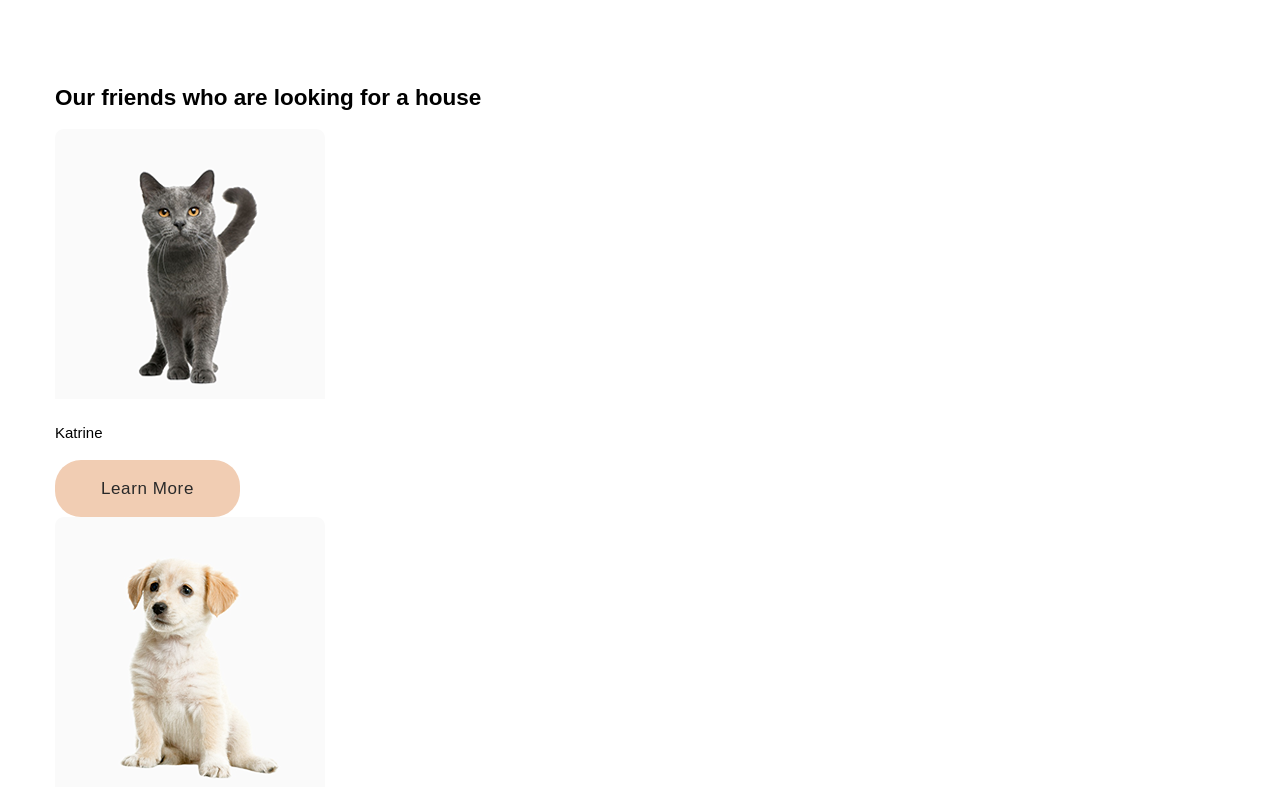
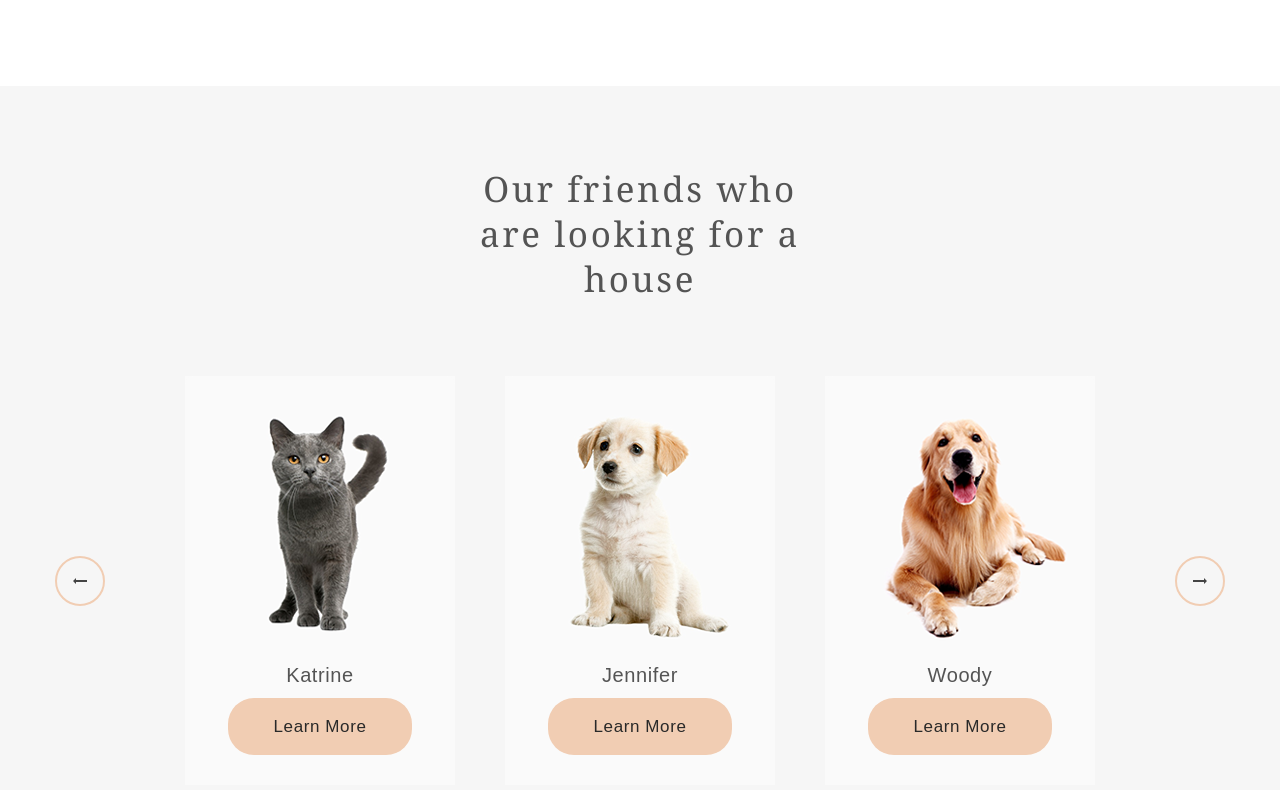
Before and after one commit to kildyashovD/Cozy-House, a website: page source/index.html in a window 1280 px wide. Shown: the part 1483-2273 px from the top of the page. Drawn offline with nearby package versions, Linux system fonts and the light colour scheme; files that its build step writes are made by us from their sources.

Commit message:
Стилизует our-pets

```diff
--- a/source/index.html
+++ b/source/index.html
@@ -72,7 +72,7 @@
 
       <div class="our-pets__wrapper wrapper">
 
-        <h2 class="our-pets__heading">Our friends who are looking for a house</h2>
+        <h2 class="our-pets__heading">Our friends who are&nbsp;looking for a house</h2>
 
         <div class="our-pets__slider slider">
           <div class="slider__item pet-card">
@@ -99,11 +99,11 @@
             </div>
           </div>
 
-          <button class="pet-card__previous" type="button" name="button">Previous</button>
-          <button class="pet-card__next" type="button" name="button">Next</button>
+          <button class="slider__previous" type="button" name="button">Previous</button>
+          <button class="slider__next" type="button" name="button">Next</button>
         </div>
 
-        <a class="our-pets__link" href="#">Get to know the rest</a>
+        <a class="our-pets__link button" href="#">Get to know the rest</a>
 
       </div>
 
--- a/source/less/blocks/about.less
+++ b/source/less/blocks/about.less
@@ -35,6 +35,7 @@
   color: #545454;
   font-family: "Gergia", sans-serif;
   font-weight: 400;
+  letter-spacing: 2.6px;
 }
 
 .about__description {
--- a/source/less/blocks/button.less
+++ b/source/less/blocks/button.less
@@ -13,4 +13,10 @@
   border-radius: 26px;
 
   background-color: #f1cdb3;
+
+  cursor: pointer;
+
+  &:active {
+    opacity: 0.6;
+  }
 }
--- /dev/null
+++ b/source/less/blocks/our-pets.less
@@ -0,0 +1,22 @@
+.our-pets {
+  padding-top: 80px;
+  padding-bottom: 70px;
+
+  text-align: center;
+
+  background-color: #f6f6f6;
+}
+
+.our-pets__heading {
+  max-width: 430px;
+  margin: 0 auto;
+  margin-bottom: 75px;
+  padding: 0;
+
+  font-family: "Georgia", sans-serif;
+  font-size: 35px;
+  line-height: 45px;
+  font-weight: 400;
+  color: #545454;
+  letter-spacing: 2.6px;
+}
--- a/source/less/blocks/page-preview.less
+++ b/source/less/blocks/page-preview.less
@@ -13,13 +13,14 @@
   margin-bottom: 45px;
   padding: 0;
   padding-top: 340px;
-  max-width: 320px;
+  max-width: 350px;
 
   font-size: 44px;
   line-height: 57px;
   font-family: "Georgia", sans-serif;
   font-weight: 400;
   color: #989695;
+  letter-spacing: 2.6px;
 }
 
 .page-preview__text {
--- /dev/null
+++ b/source/less/blocks/pet-card.less
@@ -0,0 +1,30 @@
+.pet-card {
+  box-sizing: border-box;
+  width: 270px;
+
+  background-color: rgb(250, 250, 250);
+
+  &:hover {
+    box-shadow: 0 8px 12px 0 rgba(0, 0, 0, 0.1);
+  }
+
+  &:active {
+    box-shadow: 0 3px 5px 0 rgba(0, 0, 0, 0.1);
+  }
+}
+
+.pet-card__text-content {
+  padding-bottom: 30px;
+
+  text-align: center;
+}
+
+.pet-card__name {
+  margin: 0;
+  padding: 0;
+
+  font-size: 20px;
+  line-height: 45px;
+  color: #545454;
+  letter-spacing: 0.6px;
+}
--- /dev/null
+++ b/source/less/blocks/slider.less
@@ -0,0 +1,51 @@
+.slider {
+  display: flex;
+  justify-content: space-between;
+
+  max-width: 910px;
+  margin: auto;
+  margin-bottom: 65px;
+
+  position: relative;
+}
+
+.slider__previous,
+.slider__next {
+  box-sizing: border-box;
+
+  position: absolute;
+  width: 50px;
+  height: 50px;
+
+  font-size: 0;
+
+  background-image: url("../img/long-left-arrow.svg");
+  background-repeat: no-repeat;
+  background-position: center;
+  background-color: transparent;
+
+  border-radius: 50%;
+  border: 2px solid #f1cdb3;
+
+  cursor: pointer;
+
+  &:hover {
+    background-color: #f1cdb3;
+  }
+
+  &:active {
+    opacity: 0.6;
+  }
+}
+
+.slider__previous {
+  top: 180px;
+  left: -130px;
+}
+
+.slider__next {
+  top: 180px;
+  right: -130px;
+
+  transform: rotate(180deg);
+}
--- a/source/less/style.less
+++ b/source/less/style.less
@@ -6,3 +6,6 @@
 @import "../less/blocks/page-preview.less";
 @import "../less/blocks/button.less";
 @import "../less/blocks/about.less";
+@import "../less/blocks/our-pets.less";
+@import "../less/blocks/pet-card.less";
+@import "../less/blocks/slider.less";
```
Also changed, not shown: source/img/long-left-arrow.svg (added).
